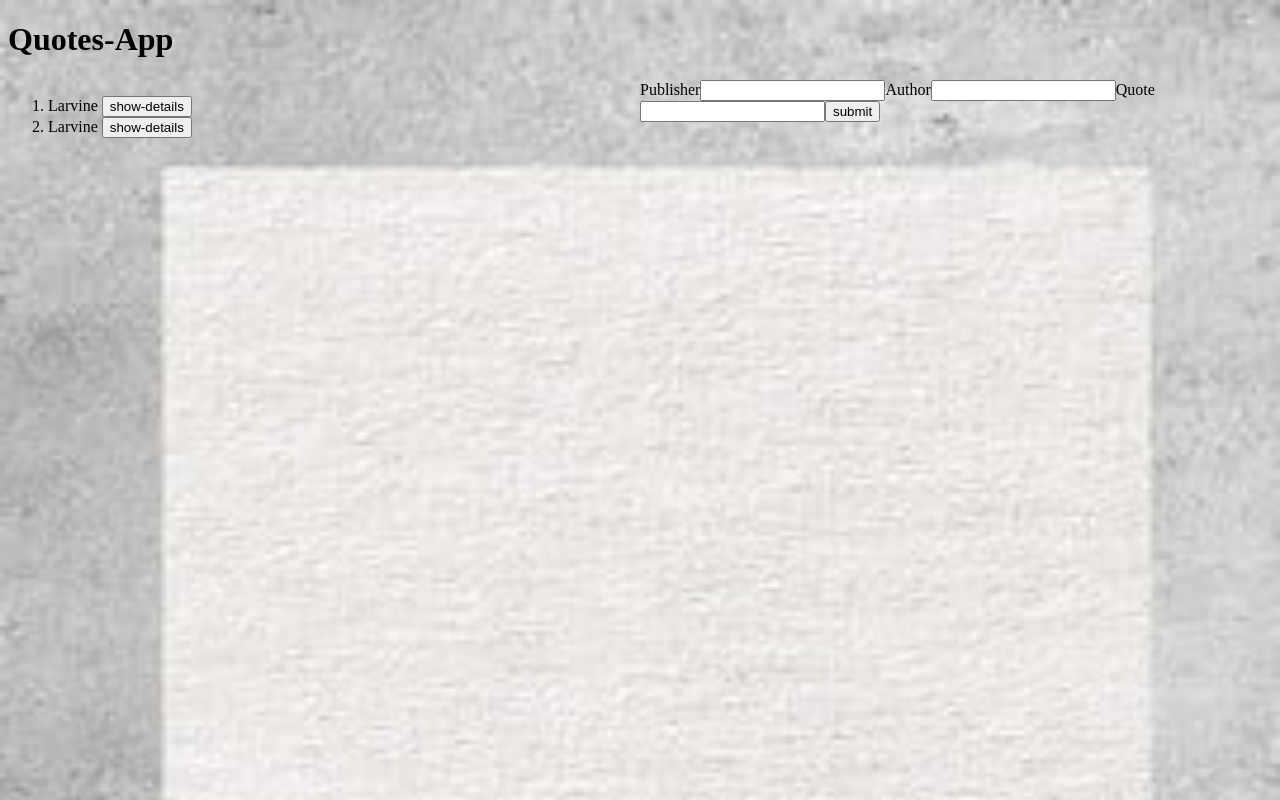
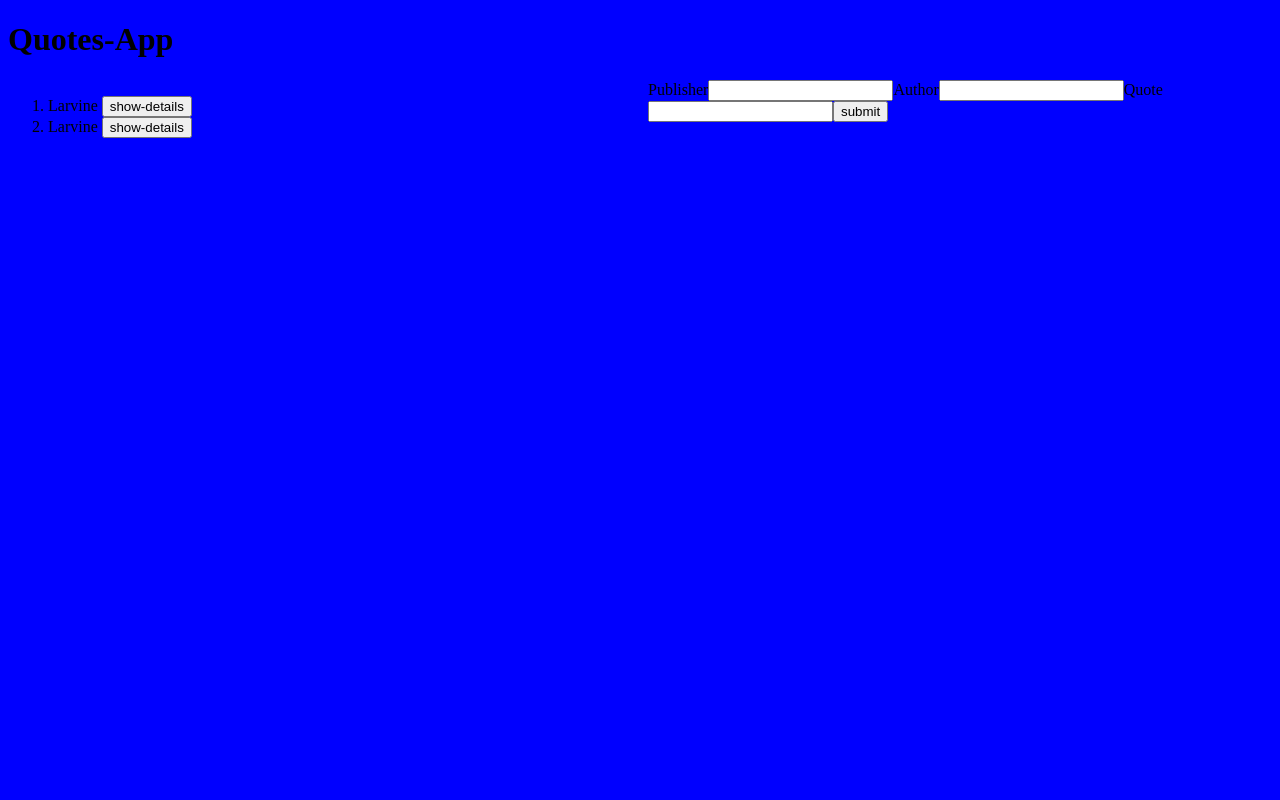
Before and after one commit to asandelarvine/Angular_Quotes, an Angular app: page / in a window 1280 px wide. Built offline with nearby package versions, Linux system fonts and the light colour scheme.

Commit message:
content added

```diff
--- a/src/app/quotes/quotes.component.html
+++ b/src/app/quotes/quotes.component.html
@@ -15,7 +15,7 @@
 
         </ol>
 </div>
-    <div id="quotes2">
+    <div id="quotes1">
         <app-quotes-form (emitQuote)="submitQuote($event)"></app-quotes-form>
     </div>
 </div>
--- a/src/styles.css
+++ b/src/styles.css
@@ -1,6 +1,9 @@
 /* You can add global styles to this file, and also import other style files */
 body{
-    background-image: url(./assets/quotes2.jpg);
+    /* background-image: url(./assets/quotes.jpg);
     background-repeat: no-repeat;
-    background-size: cover;
+    background-size: cover; */
+    background-color: blue;
+    width: 100%;
+    height: 100%;
 }
```
Also changed, not shown: src/assets/quotes3.jpg (added).
